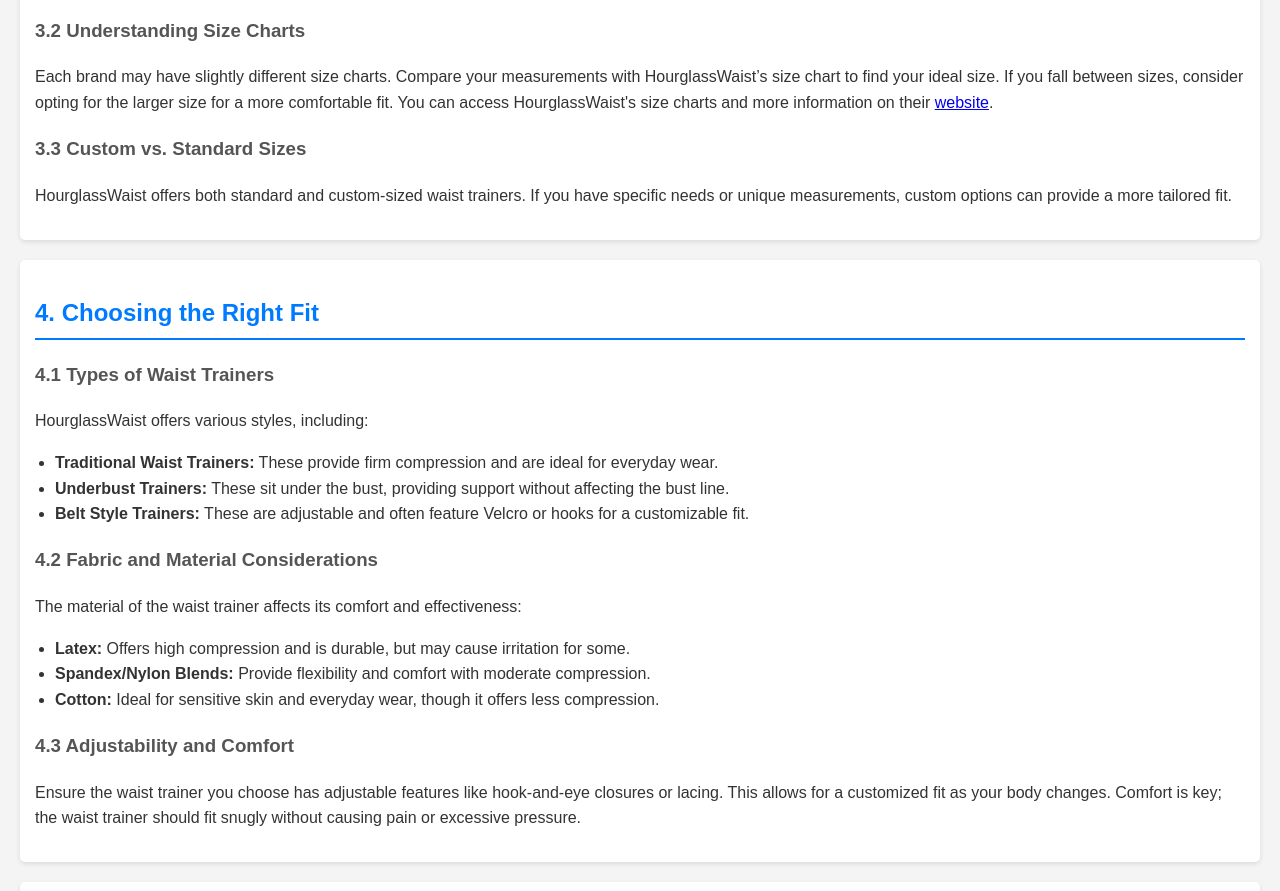
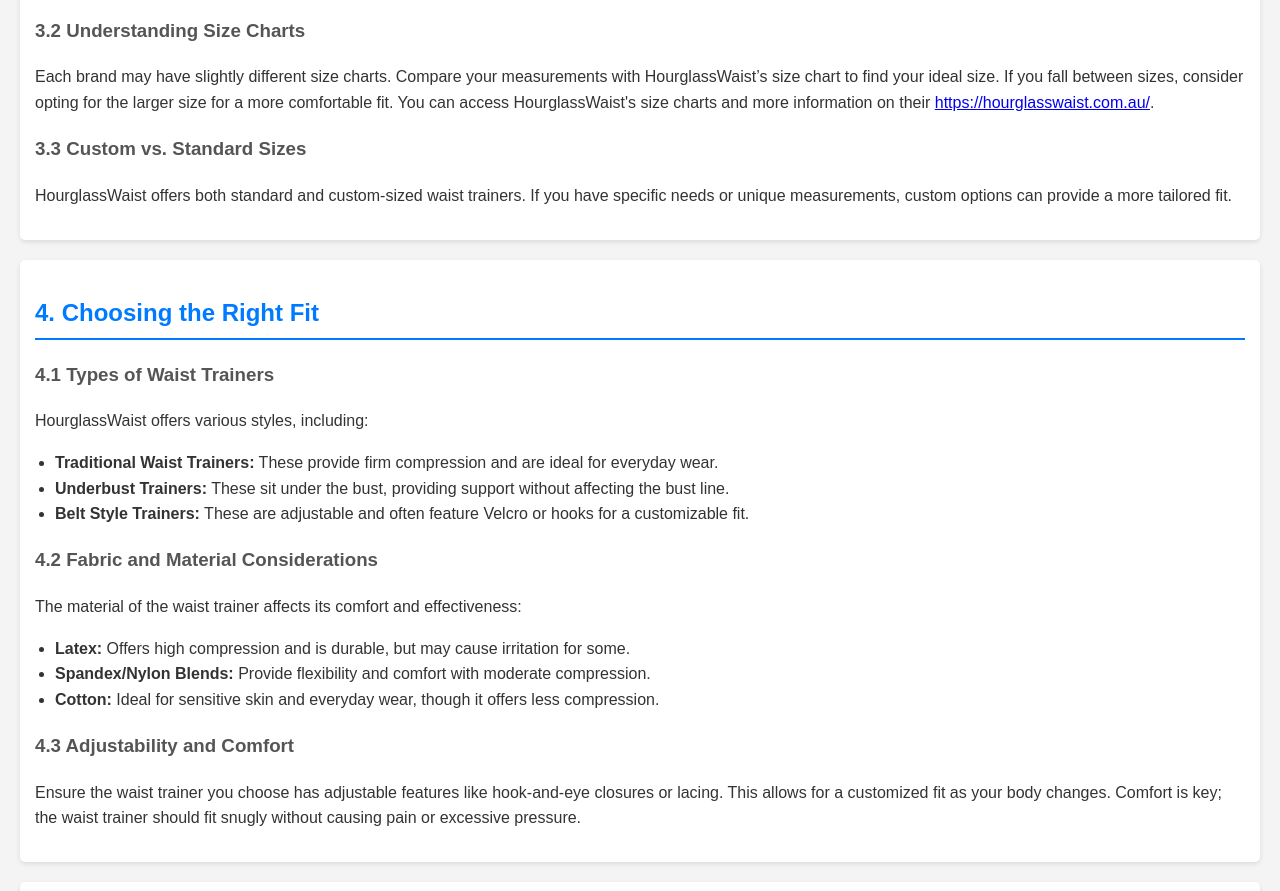
Before and after one commit to roberthinsom/hourglasswaist, a plain HTML site: page index.html in a window 1280 px wide. Shown: the part 872-1763 px from the top of the page. Drawn offline with Linux system fonts and the light colour scheme.

Commit message:
Update index.html

```diff
--- a/index.html
+++ b/index.html
@@ -113,7 +113,7 @@
             </ul>
 
             <h3>3.2 Understanding Size Charts</h3>
-            <p>Each brand may have slightly different size charts. Compare your measurements with HourglassWaist’s size chart to find your ideal size. If you fall between sizes, consider opting for the larger size for a more comfortable fit. You can access HourglassWaist's size charts and more information on their <a href="https://hourglasswaist.com.au/" target="_blank">website</a>.</p>
+            <p>Each brand may have slightly different size charts. Compare your measurements with HourglassWaist’s size chart to find your ideal size. If you fall between sizes, consider opting for the larger size for a more comfortable fit. You can access HourglassWaist's size charts and more information on their <a href="https://hourglasswaist.com.au/" target="_blank">https://hourglasswaist.com.au/</a>.</p>
 
             <h3>3.3 Custom vs. Standard Sizes</h3>
             <p>HourglassWaist offers both standard and custom-sized waist trainers. If you have specific needs or unique measurements, custom options can provide a more tailored fit.</p>
```
